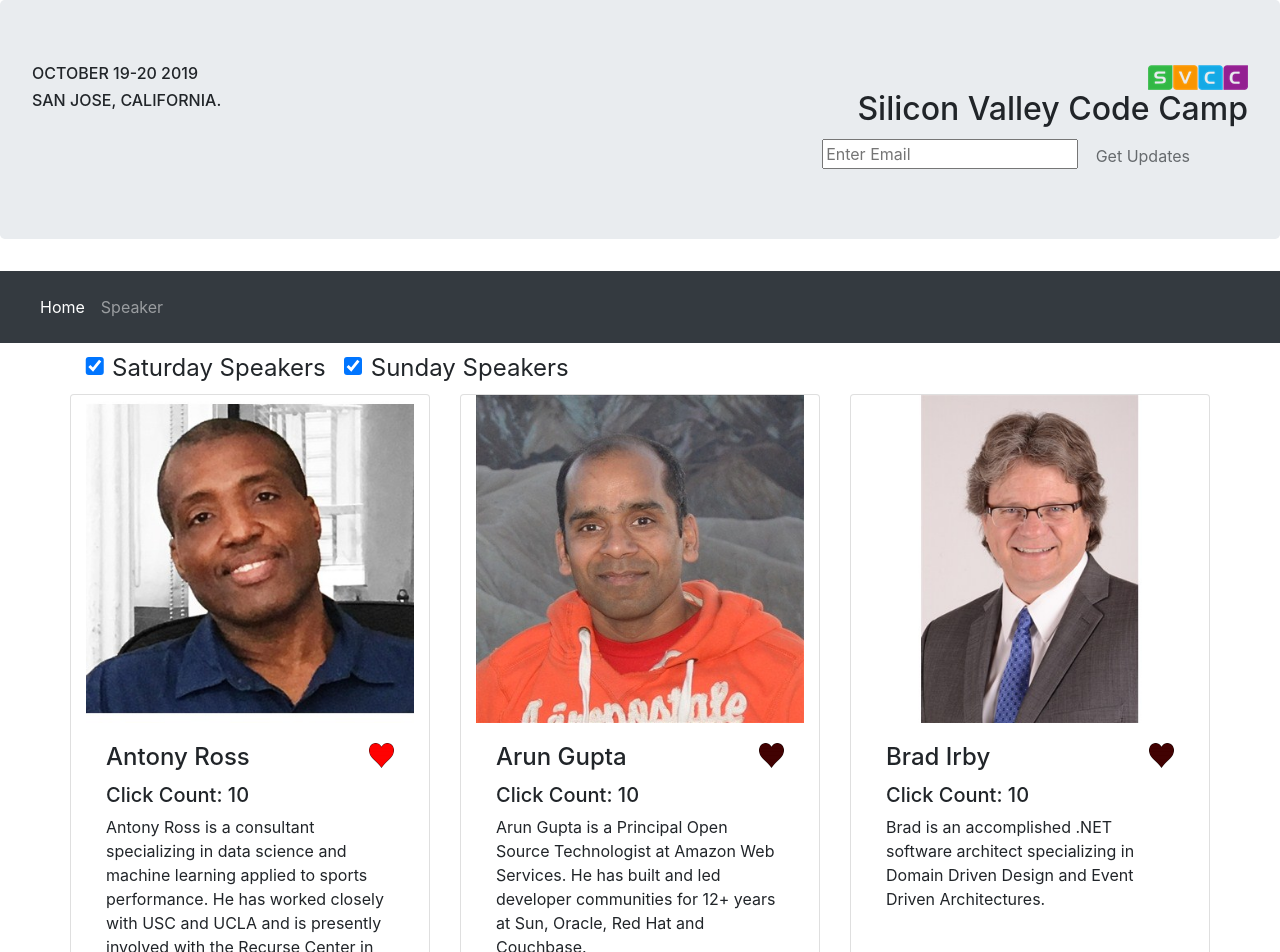
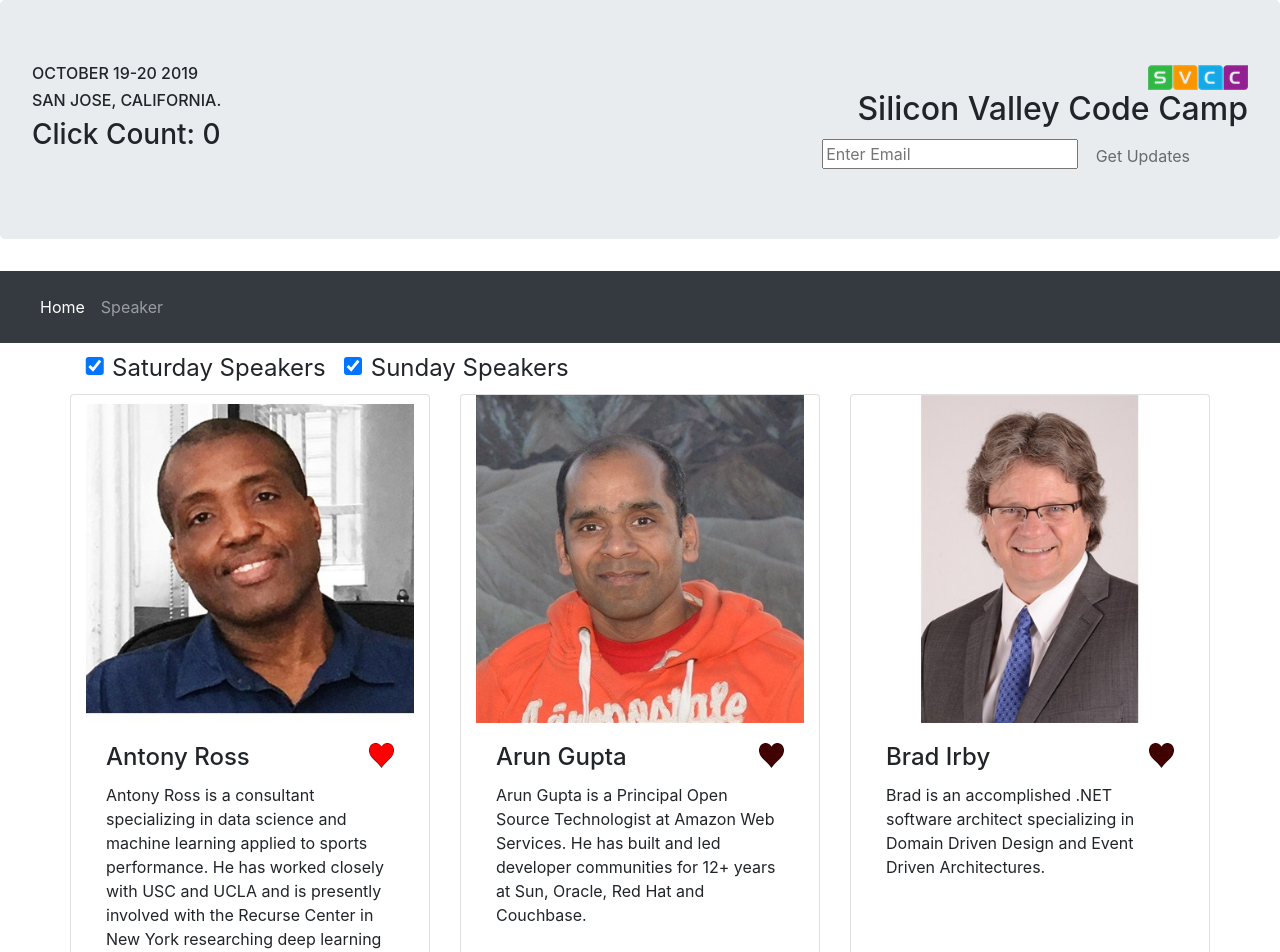
Before and after one commit to alika40/react-conference-app, a Next.js app: page /speakers in a window 1280 px wide. Shown: the top 952 px of the page. Built offline with nearby package versions, Linux system fonts and the light colour scheme.

Commit message:
Final commit

```diff
--- a/src/App.js
+++ b/src/App.js
@@ -2,6 +2,7 @@ import React from "react";
 import Home from "./Home";
 import Speakers from "./Speakers";
 import { GlobalProvider } from "./GlobalState";
+import { FavoriteClickCountProvider } from "./favoriteClickCountContext";
 
 
 export const ConfigContext = React.createContext();
@@ -21,7 +22,9 @@ const App = ({pageName}) => {
     return (
         <ConfigContext.Provider value={configValues}>
             <GlobalProvider>
-                <div>{ PageToShow(pageName) }</div>
+                <FavoriteClickCountProvider>
+                    <div>{ PageToShow(pageName) }</div>
+                </FavoriteClickCountProvider>
             </GlobalProvider>
         </ConfigContext.Provider>
     );
--- /dev/null
+++ b/src/FavoriteClickCountContext.js
@@ -0,0 +1,19 @@
+import React, {createContext, useContext, useMemo} from "react";
+import { GlobalContext } from "./GlobalState";
+
+
+export const FavoriteClickCountContext = createContext();
+
+export const FavoriteClickCountProvider = ({children}) => {
+    const {incrementFavoriteClickCount} = useContext(GlobalContext);
+    const provider =  useMemo(() => {
+        return {incrementFavoriteClickCount};
+    }, []);
+
+    return (
+        <FavoriteClickCountContext.Provider value={provider}>
+            {children}
+        </FavoriteClickCountContext.Provider>
+    );
+
+};
--- a/src/Header.js
+++ b/src/Header.js
@@ -1,15 +1,20 @@
-import React from "react";
+import React, { useContext } from "react";
 import SignMeUp from "./SignMeUp";
+import { GlobalContext } from "./GlobalState";
 
 
 export const Header = () => {
     const signupCallback = (email) => console.log(`Sign up called with email ${email}`);
+    const {favoriteClickCount} = useContext(GlobalContext);
+
     return (
         <div className="jumbotron jumbotronheight">
             <div className="row">
                 <div className="col-12 col-sm-4 text-left">
                     <h6 className="text-uppercase">October 19-20 2019</h6>
                     <h6 className="text-uppercase"> San Jose, California.</h6>
+                    <h5></h5>
+                    <h3>Click Count: {favoriteClickCount}</h3>
                 </div>
                 <div className="col-12 col-sm-8 text-lg-right">
                     <div>
--- a/src/ImageToggleOnScroll.js
+++ b/src/ImageToggleOnScroll.js
@@ -1,7 +1,9 @@
-import React, { useRef, useEffect, useState } from "react";
+import React, { useRef, useEffect, useState, useContext } from "react";
+import { GlobalContext } from "./GlobalState";
 
 
 const ImageToggleOnScroll = ({primaryImg, secondaryImg}) => {
+    const {imageRerenderIdentifier} = useContext(GlobalContext);
 
     const imageRef = useRef(null);
     const [inView, setInView] = useState(false);
@@ -19,7 +21,7 @@ const ImageToggleOnScroll = ({primaryImg, secondaryImg}) => {
         setInView(isInView());
         window.addEventListener("scroll", scrollHandler);
         return () => window.removeEventListener("scroll", scrollHandler);
-    }, []);
+    }, [imageRerenderIdentifier]);
 
 
     return (
--- a/src/SpeakerDetail.js
+++ b/src/SpeakerDetail.js
@@ -1,13 +1,14 @@
-import React from "react";
+import React, { useContext } from "react";
 import ImageToggleOnScroll from "./ImageToggleOnScroll";
-import useSpeakerDataManager from "./useSpeakerDataManager";
+import { FavoriteClickCountContext } from "./favoriteClickCountContext";
 
 
 
 const SpeakerDetail = React.memo(
     ({speakerRec, onHeartFavoriteHandler}) => {
         const {id, firstName, lastName, bio, favorite} = speakerRec;
-        const {favoriteClickCount, incrementFavoriteClickCount} = useSpeakerDataManager();
+        const {incrementFavoriteClickCount} = useContext(FavoriteClickCountContext);
+
         return (
             <div className="card col-4 cardmin">
                 <ImageToggleOnScroll className="card-img-top"
@@ -25,7 +26,6 @@ const SpeakerDetail = React.memo(
                             }} />
                         <span>{firstName} {lastName}</span>
                     </h4>
-                    <h5>Click Count: {favoriteClickCount}</h5>
                     <span>{bio}</span>
                 </div>
             </div>
--- a/src/Speakers.js
+++ b/src/Speakers.js
@@ -20,11 +20,20 @@ const Speakers = () => {
     const {
         isLoading,
         speakerList,
-        toggleSpeakerFavorite
+        toggleSpeakerFavorite,
+        hasError,
+        error,
+        forceImageRerender
     } = useContext(GlobalContext);
 
-    const handleChangeSaturday = () => setSpeakingSaturday(!speakingSaturday);
-    const handleChangeSunday = () => setSpeakingSunday(!speakingSunday);
+    const handleChangeSaturday = () => {
+                forceImageRerender();
+                setSpeakingSaturday(!speakingSaturday);
+            };
+    const handleChangeSunday = () => {
+                forceImageRerender();
+                setSpeakingSunday(!speakingSunday);
+            };
 
     const newSpeakerList = useMemo(// Use useMemo to cache value from complex computation for performance optimization
         () => speakerList
@@ -42,6 +51,8 @@ const Speakers = () => {
         e.preventDefault();
         toggleSpeakerFavorite(speakerRec);
     }, []);
+
+    if(hasError === true) return <div>Error: {error.message}</div>;
 
     if(isLoading) return <div>Laoding....</div>;
 
--- /dev/null
+++ b/src/actionType.js
@@ -0,0 +1,9 @@
+
+export const actionType = {
+    ERRORED: "errored",
+    FAVORITE: "favorite",
+    UNFAVORITE: "unfavorite",
+    SPEAKER_LIST: "setSpeakerList",
+    FORCE_IMAGE_RERENDER: "forceImageRerender",
+    INCREMENT_FAVORITE_CLICK_COUNT: "incrementFavoriteClickCount",
+};
--- a/src/speakerReducer.js
+++ b/src/speakerReducer.js
@@ -1,5 +1,7 @@
+import { actionType } from "./actionType";
 
-const speakerReducer = (state, action) => {
+
+const SpeakerReducer = (state, action) => {
     const updateFavorite = (favoriteValue) => {
         return state.speakerList.map((item) => {
             if(item.id === action.id) return {...item, favorite: favoriteValue};
@@ -7,21 +9,36 @@ const speakerReducer = (state, action) => {
         });
     };
 
+    const {
+            ERRORED,
+            FAVORITE,
+            UNFAVORITE,
+            SPEAKER_LIST,
+            FORCE_IMAGE_RERENDER,
+            INCREMENT_FAVORITE_CLICK_COUNT
+        } = actionType;
+
     switch(action.type) {
-        case "setSpeakerList": {// Spreads the state and replaces old data with new state, i.e, speakerList and isLoading
-            return {...state, speakerList: action.data, isLoading: false};
+        case SPEAKER_LIST: {// Spreads the state and replaces old data with new state, i.e, speakerList and isLoading
+            return {...state, speakerList: action.data, isLoading: false, hasError: false};
         }
-        case "favorite": {
+        case FAVORITE: {
             return {...state, speakerList: updateFavorite(true)};
         }
-        case "unfavorite": {
+        case UNFAVORITE: {
             return {...state, speakerList: updateFavorite(false)};
         }
-        case "incrementFavoriteClickCount": {
+        case INCREMENT_FAVORITE_CLICK_COUNT: {
             return {...state, favoriteClickCount: state.favoriteClickCount + 1};
+        }
+        case ERRORED: {
+            return {...state, hasError: true, error: action.error};
+        }
+        case FORCE_IMAGE_RERENDER: {
+            return {...state, imageRerenderIdentifier: new Date().getTime()};
         }
         default: return state;
     }
 };
 
-export default speakerReducer;
+export default SpeakerReducer;
--- a/src/useSpeakerDataManager.js
+++ b/src/useSpeakerDataManager.js
@@ -1,41 +1,74 @@
-import { useEffect, useReducer } from "react";
-import speakerReducer from "./SpeakerReducer";
+import { useEffect, useReducer, useRef } from "react";
+import SpeakerReducer from "./SpeakerReducer";
 import axios from "axios";
+import { actionType } from "./actionType";
 
 
 const useSpeakerDataManager = () => {
-    const [{isLoading, speakerList, favoriteClickCount }, dispatch] = useReducer(
-                                                                speakerReducer,
-                                                                {
-                                                                    isLoading: true,
-                                                                    speakerList: [],
-                                                                    favoriteClickCount: 10
-                                                                }
-                                                            );
+    const isMountRef = useRef(false); //Handles error that occurs when navigates away before the state is set or data is fetched
 
-    const incrementFavoriteClickCount = () => dispatch({type: "incrementFavoriteClickCount"});
+    const {
+            ERRORED,
+            FAVORITE,
+            UNFAVORITE,
+            SPEAKER_LIST,
+            FORCE_IMAGE_RERENDER,
+            INCREMENT_FAVORITE_CLICK_COUNT
+        } = actionType;
+
+    const [{error,
+            hasError,
+            isLoading,
+            speakerList,
+            favoriteClickCount,
+            imageRerenderIdentifier}, dispatch ] = useReducer(SpeakerReducer, {  isLoading: true,
+                                                                            speakerList: [],
+                                                                            favoriteClickCount: 0,
+                                                                            error: null,
+                                                                            hasError: false,
+                                                                            imageRerenderIdentifier: 0
+                                                                        }
+                                                        );
+
+    const incrementFavoriteClickCount = () => dispatch({type: INCREMENT_FAVORITE_CLICK_COUNT});
+
+    const forceImageRerender = () => dispatch({type: FORCE_IMAGE_RERENDER});
 
     const toggleSpeakerFavorite = (speakerRec) => {
         const updateData = async () => {
             axios.put(`/api/speakers/${speakerRec.id}`, {...speakerRec, favorite: !speakerRec.favorite});
             speakerRec.favorite === true ?
-                dispatch({type: "unfavorite", id: speakerRec.id}) :
-                dispatch({type: "favorite", id: speakerRec.id});
+                dispatch({type: UNFAVORITE, id: speakerRec.id}) :
+                dispatch({type: FAVORITE, id: speakerRec.id});
         };
         updateData();
     };
 
     useEffect(() => {
+        isMountRef.current = true;
+        //if(isMountRef.current) can also be used to cancell fetch calls when use navigates away immediately without waiting requested data
         const fetchedData = async () => {
-            let result = await axios.get("/api/speakers");
-            dispatch({ type: "setSpeakerList", data: result.data});
+            try {
+                let result = await axios.get("/api/speakers");
+                if(isMountRef.current) dispatch({ type: SPEAKER_LIST, data: result.data});
+            } catch(e) {
+                if(isMountRef.current) dispatch({ type: ERRORED, error: e});
+            }
         };
         fetchedData();
 
-        return () => console.log("Cleanup!!!");
+        return () => isMountRef.current = false;
     }, []);
 
-    return {isLoading, speakerList, favoriteClickCount, incrementFavoriteClickCount, toggleSpeakerFavorite};
+    return {error,
+            hasError,
+            isLoading,
+            speakerList,
+            favoriteClickCount,
+            toggleSpeakerFavorite,
+            incrementFavoriteClickCount,
+            forceImageRerender,
+            imageRerenderIdentifier };
 };
 
 export default useSpeakerDataManager;
```
Also changed, not shown: package.json (+10 -2 lines), src/GlobalState.js (+8 -1 lines).
